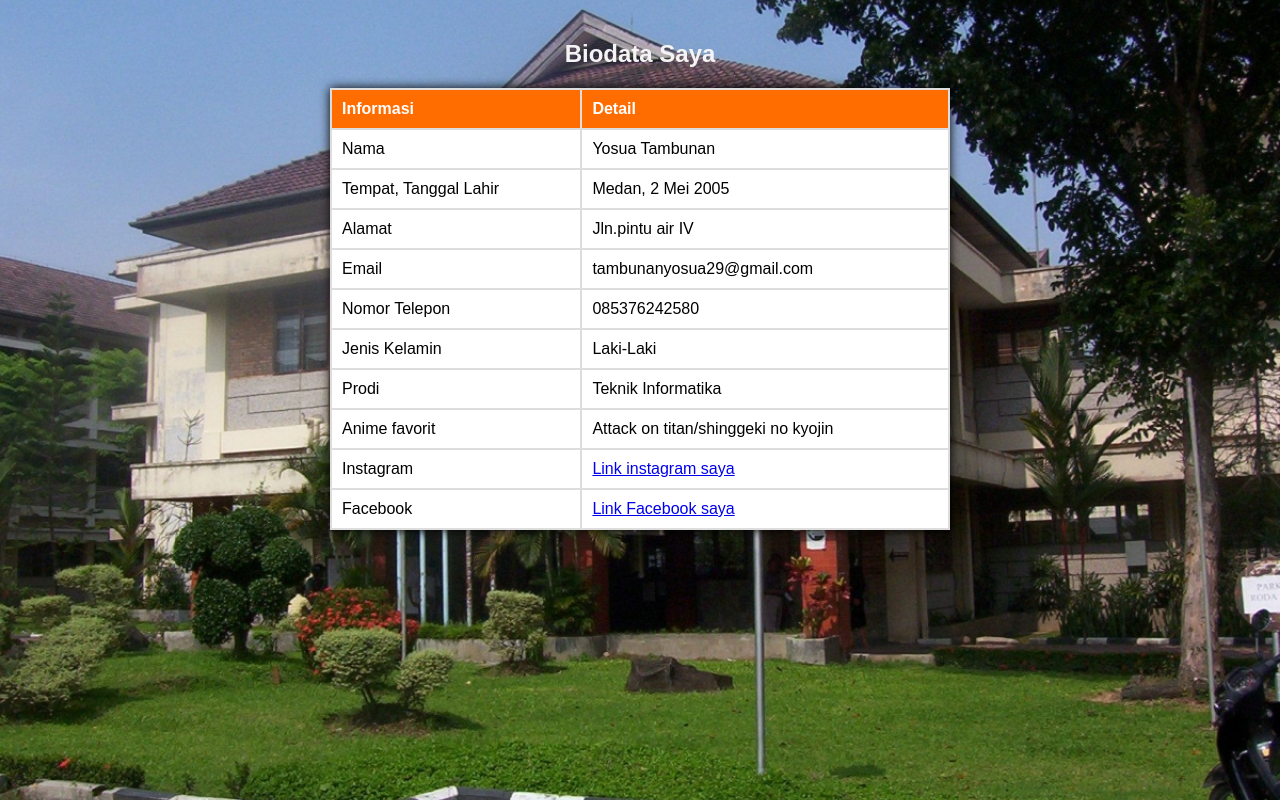
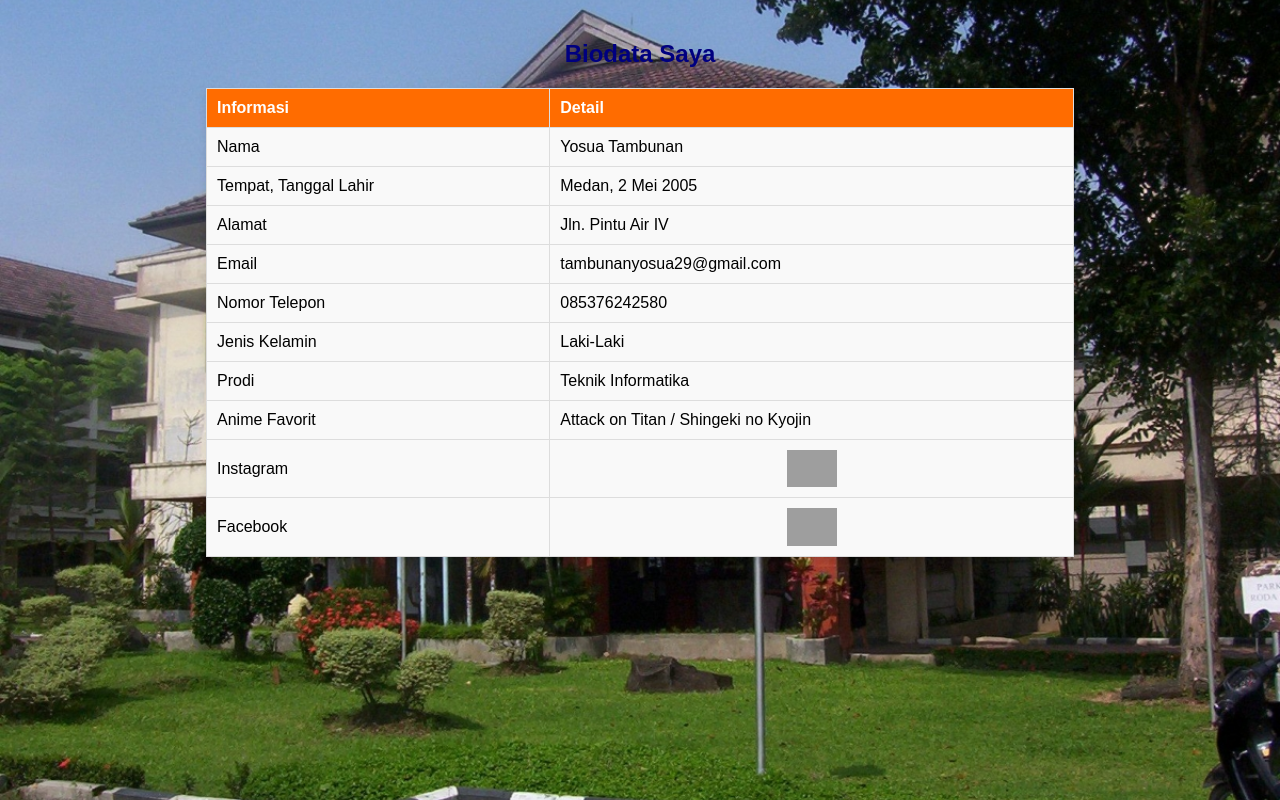
Before and after one commit to SuperYozz/biodata, a plain HTML site: page index.html in a window 1280 px wide. Drawn offline with Linux system fonts and the light colour scheme; grey boxes are pictures that could not be loaded.

Commit message:
Update index.html

```diff
--- a/index.html
+++ b/index.html
@@ -1,11 +1,66 @@
 <!DOCTYPE html>
 <html lang="id">
 <head>
-    <meta charset="UTF-8" />
+    <meta charset="UTF-8">
+    <meta name="viewport" content="width=device-width, initial-scale=1.0">
     <title>BiodataKU</title>
     <link rel="stylesheet" href="rgb.css">
+    <style>
+        /* Style Umum */
+        body {
+            font-family: Arial, sans-serif;
+            text-align: center;
+        }
+
+        h2 {
+            color: navy;
+        }
+
+        /* Membuat tabel berada di tengah */
+        table {
+            width: 70%;
+            margin: auto;
+            border-collapse: collapse;
+            background-color: #f9f9f9;
+            box-shadow: 0 4px 8px rgba(0, 0, 0, 0.1);
+        }
+
+        th, td {
+            border: 1px solid #ddd;
+            padding: 10px;
+            text-align: left;
+        }
+
+        th {
+            background-color: navy;
+            color: white;
+        }
+
+        /* Responsif: Untuk layar kecil */
+        @media screen and (max-width: 768px) {
+            table {
+                width: 95%;
+                display: block;
+            }
+
+            th, td {
+                display: block;
+                width: 100%;
+                text-align: center;
+            }
+        }
+
+        /* Gambar responsif */
+        img {
+            max-width: 100%;
+            height: auto;
+            display: block;
+            margin: auto;
+        }
+    </style>
 </head>
 <body>
+
     <h2>Biodata Saya</h2>
 
     <table>
@@ -23,7 +78,7 @@
         </tr>
         <tr>
             <td>Alamat</td>
-        <td>Jln.pintu air IV</td>
+            <td>Jln. Pintu Air IV</td>
         </tr>
         <tr>
             <td>Email</td>
@@ -42,17 +97,26 @@
             <td>Teknik Informatika</td>
         </tr>
         <tr>
-        <td>Anime favorit</td>
-        <td>Attack on titan/shinggeki no kyojin</td>
+            <td>Anime Favorit</td>
+            <td>Attack on Titan / Shingeki no Kyojin</td>
         </tr>
         <tr>
             <td>Instagram</td>
-        <td><a href="https://www.instagram.com/yossuua?utm_source=ig_web_button_share_sheet&igsh=ZDNlZDc0MzIxNw==">Link instagram saya</a></td>
+            <td>
+                <a href="https://www.instagram.com/yossuua?utm_source=ig_web_button_share_sheet&igsh=ZDNlZDc0MzIxNw==" target="_blank">
+                    <img src="https://upload.wikimedia.org/wikipedia/commons/a/a5/Instagram_icon.png" alt="Instagram" width="50">
+                </a>
+            </td>
         </tr>
         <tr>
             <td>Facebook</td>
-        <td><a href="https://www.facebook.com/yosua.tambunan.351?locale=id_ID">Link Facebook saya</a></td>
+            <td>
+                <a href="https://www.facebook.com/yosua.tambunan.351?locale=id_ID" target="_blank">
+                    <img src="https://upload.wikimedia.org/wikipedia/commons/5/51/Facebook_f_logo_%282019%29.svg" alt="Facebook" width="50">
+                </a>
+            </td>
         </tr>
     </table>
+
 </body>
 </html>
```
Lines whose indentation alone changed are shown as unchanged.
